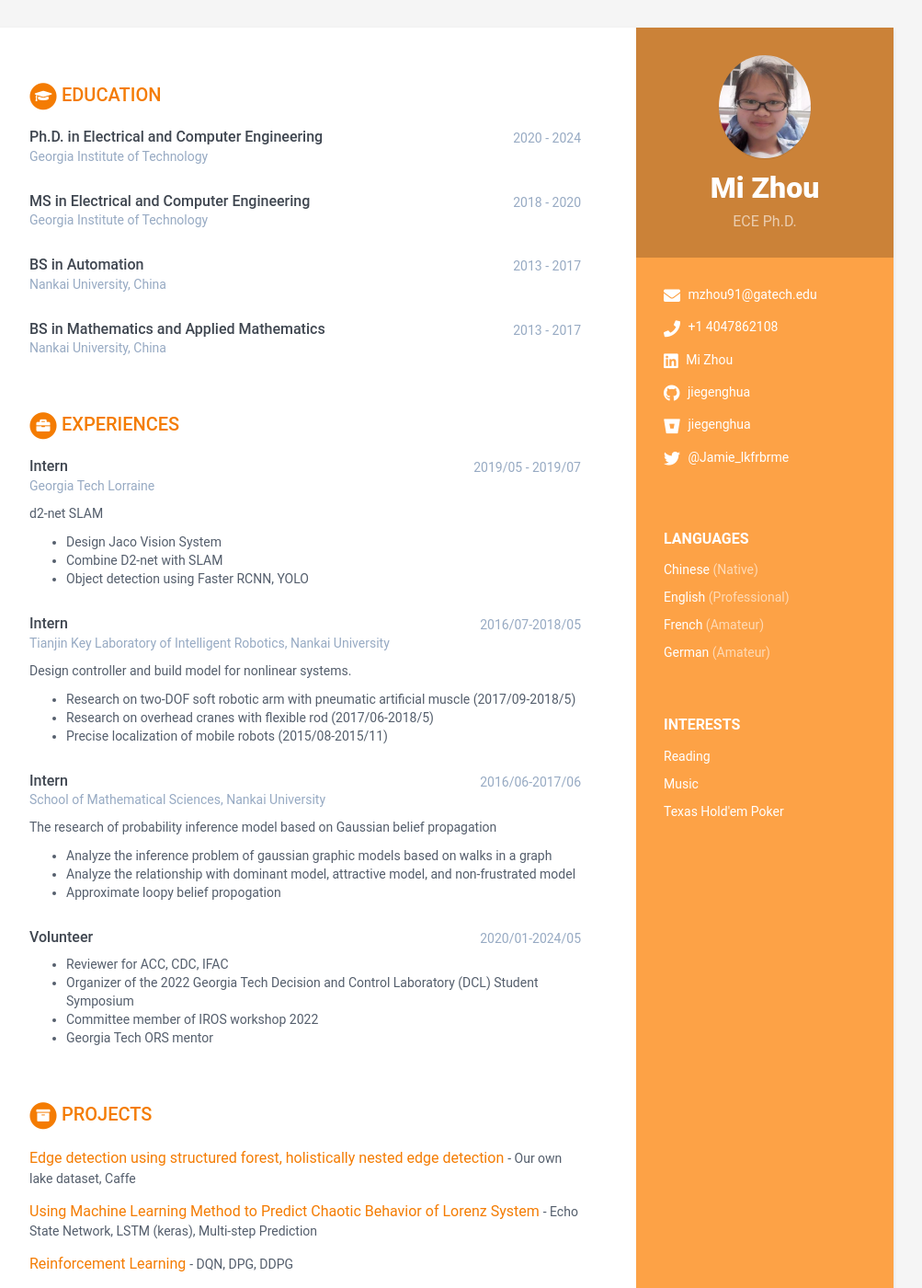
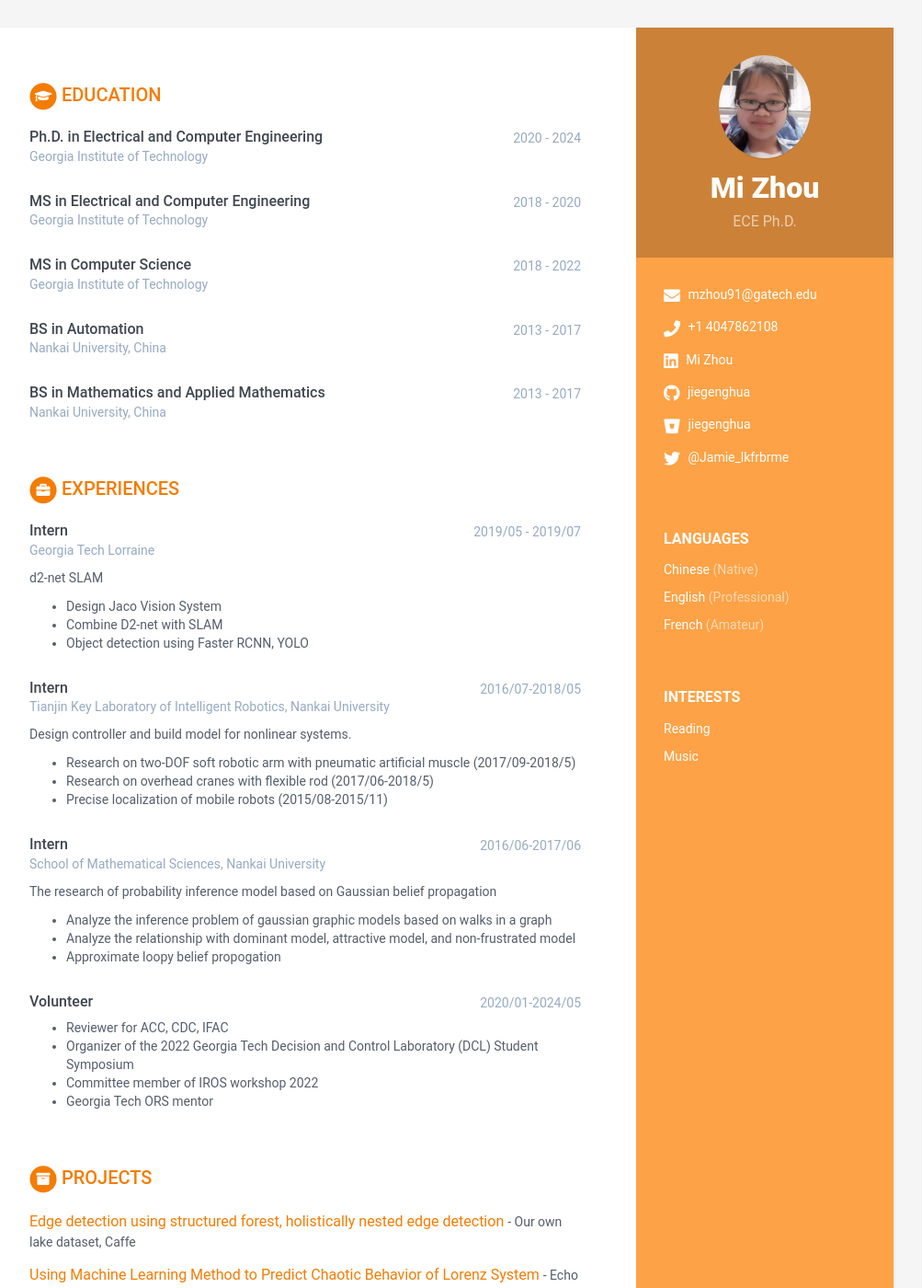
Before and after one commit to jiegenghua/MiZhou-cv, a Jekyll site: the page built from index.html, in a window 1280 px wide and 1400 px high. Shown: the whole window at 92% size, without its empty margins (168-1171 px from the left). Built offline with Jekyll 4.4.1, drawn with Linux system fonts in a browser that asks for light colours.

Commit message:
Update data.yml

```diff
--- a/_data/data.yml
+++ b/_data/data.yml
@@ -33,8 +33,6 @@ sidebar:
       - idiom: French
         level: Amateur
 
-      - idiom: German
-        level: Amateur
 
     interests:
       - item: Reading
@@ -43,17 +41,18 @@ sidebar:
       - item: Music
         link:
 
-      - item: Texas Hold'em Poker
-        link:
-
 education:
     - degree: Ph.D. in Electrical and Computer Engineering
       university: Georgia Institute of Technology
       time: 2020 - 2024
+
     - degree: MS in Electrical and Computer Engineering
       university: Georgia Institute of Technology
       time: 2018 - 2020
 
+    - degree: MS in Computer Science
+      university: Georgia Institute of Technology
+      time: 2018 - 2022
 
     - degree: BS in Automation
       university: Nankai University, China
```
